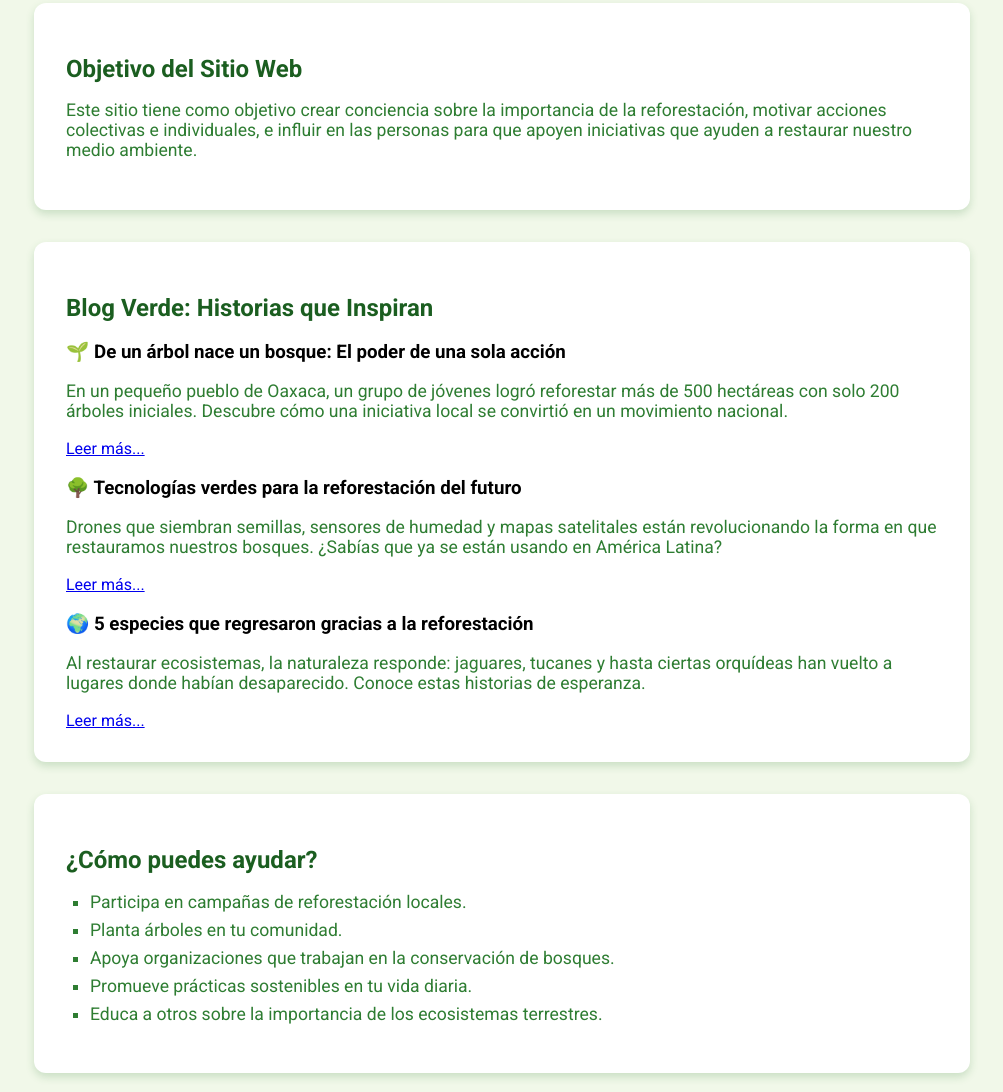
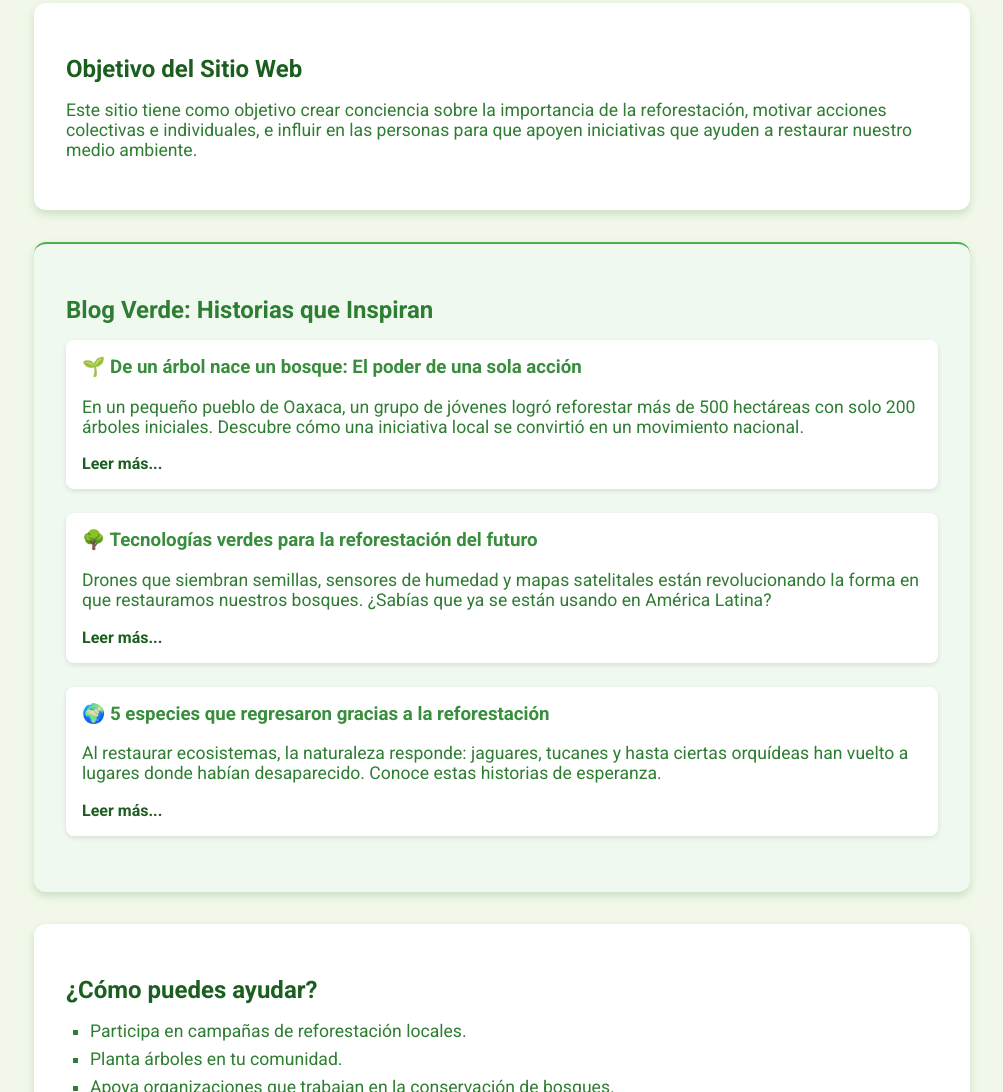
Before and after one commit to YAAAAA-CRYPTO/Reverdecer, a plain HTML site: page index.html in a window 1280 px wide. Shown: the part 1389-2481 px from the top of the page, without its empty margins (138-1141 px from the left). Drawn offline with Linux system fonts and the light colour scheme.

Commit message:
Update estilo.css

```diff
--- a/estilo.css
+++ b/estilo.css
@@ -214,3 +214,33 @@ footer {
     width: 100%;
     margin-top: 20px;
 }
+#blog {
+    background-color: #f0f9f0;
+    padding: 2rem;
+    margin-top: 2rem;
+    border-top: 2px solid #4caf50;
+}
+
+#blog h2 {
+    color: #2e7d32;
+    margin-bottom: 1rem;
+}
+
+.entrada-blog {
+    margin-bottom: 1.5rem;
+    background-color: #ffffff;
+    padding: 1rem;
+    border-radius: 8px;
+    box-shadow: 0 2px 5px rgba(0,0,0,0.1);
+}
+
+.entrada-blog h3 {
+    margin-top: 0;
+    color: #388e3c;
+}
+
+.entrada-blog a {
+    color: #1b5e20;
+    text-decoration: none;
+    font-weight: bold;
+}
```
